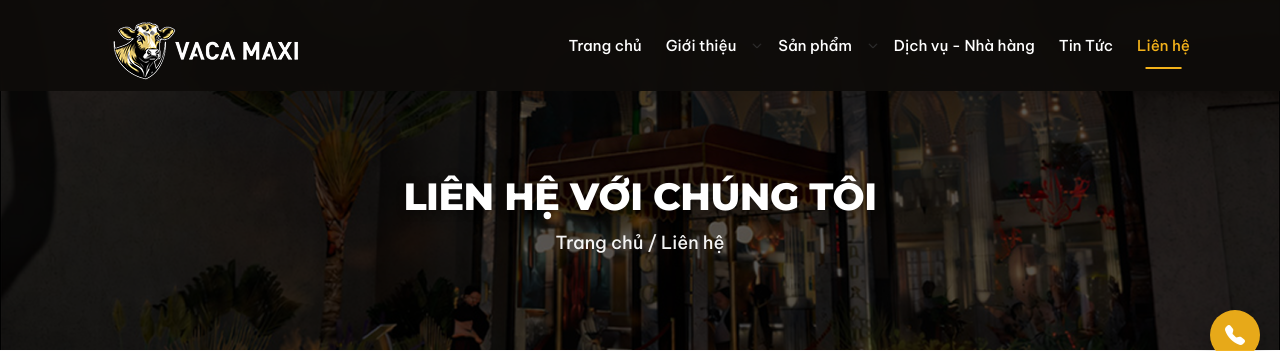
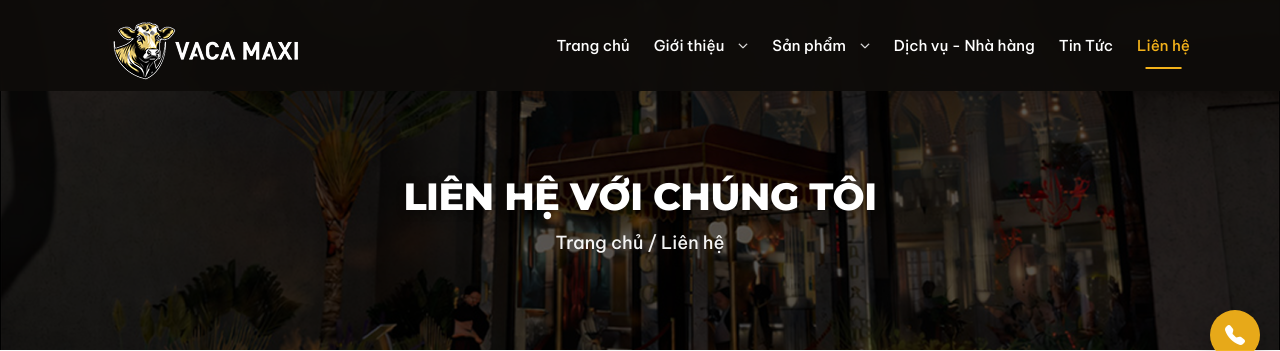
Before and after one commit to tuanmc0302/vacamaxi, a Laravel app: page /lien-he in a window 1280 px wide. Shown: the top 351 px of the page. Run offline with Laravel 12, Linux system fonts and the light colour scheme; data comes from the database, SQL or seed files in the repository; data that the repository does not hold is empty.

Commit message:
fix iconheader

```diff
--- a/public/css/frontend/base-layout.css
+++ b/public/css/frontend/base-layout.css
@@ -251,6 +251,15 @@ h1, h2, h3, h4, h5, h6 {
 }
 
 @media (min-width: 992px) {
+    .site-header .nav-item.dropdown > .d-flex {
+        justify-content: center !important;
+    }
+
+    .site-header .nav-item.dropdown .nav-link {
+        flex-grow: 0 !important;
+        gap: 6px;
+    }
+
     .site-header .dropdown-menu {
         display: block;
         opacity: 0;
--- a/resources/views/frontend/partials/header.blade.php
+++ b/resources/views/frontend/partials/header.blade.php
@@ -43,6 +43,11 @@
                                     @endif
                                 >
                                     {{ $item['label'] }}
+                                    @if($hasChildren)
+                                        <svg xmlns="http://www.w3.org/2000/svg" width="10" height="10" fill="currentColor" stroke="currentColor" stroke-width="1" class="bi bi-chevron-down ms-2 dropdown-chevron d-none d-lg-inline-block" viewBox="0 0 16 16">
+                                            <path fill-rule="evenodd" d="M1.646 4.646a.5.5 0 0 1 .708 0L8 10.293l5.646-5.647a.5.5 0 0 1 .708.708l-6 6a.5.5 0 0 1-.708 0l-6-6a.5.5 0 0 1 0-.708z"/>
+                                        </svg>
+                                    @endif
                                 </a>
                                 @if($hasChildren)
                                     <span class="dropdown-mobile-toggle d-lg-none px-3" data-target="dropdown-menu-{{ $item['key'] }}">
@@ -50,10 +55,6 @@
                                             <path fill-rule="evenodd" d="M1.646 4.646a.5.5 0 0 1 .708 0L8 10.293l5.646-5.647a.5.5 0 0 1 .708.708l-6 6a.5.5 0 0 1-.708 0l-6-6a.5.5 0 0 1 0-.708z"/>
                                         </svg>
                                     </span>
-                                    {{-- Desktop-only chevron to maintain visual consistency --}}
-                                    <svg xmlns="http://www.w3.org/2000/svg" width="10" height="10" fill="currentColor" stroke="currentColor" stroke-width="1" class="bi bi-chevron-down ms-2 dropdown-chevron d-none d-lg-block" viewBox="0 0 16 16">
-                                        <path fill-rule="evenodd" d="M1.646 4.646a.5.5 0 0 1 .708 0L8 10.293l5.646-5.647a.5.5 0 0 1 .708.708l-6 6a.5.5 0 0 1-.708 0l-6-6a.5.5 0 0 1 0-.708z"/>
-                                    </svg>
                                 @endif
                             </div>
 
```
